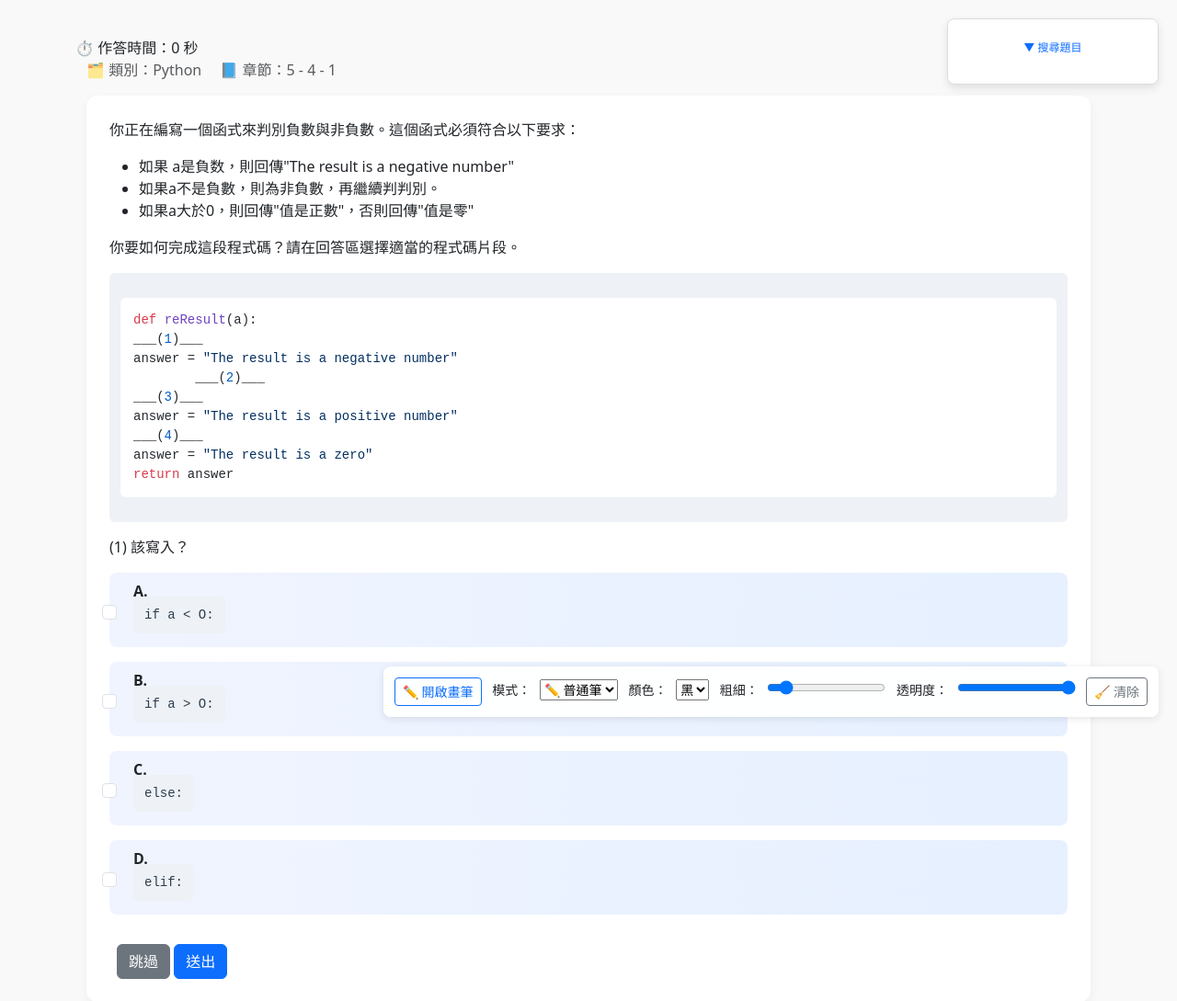
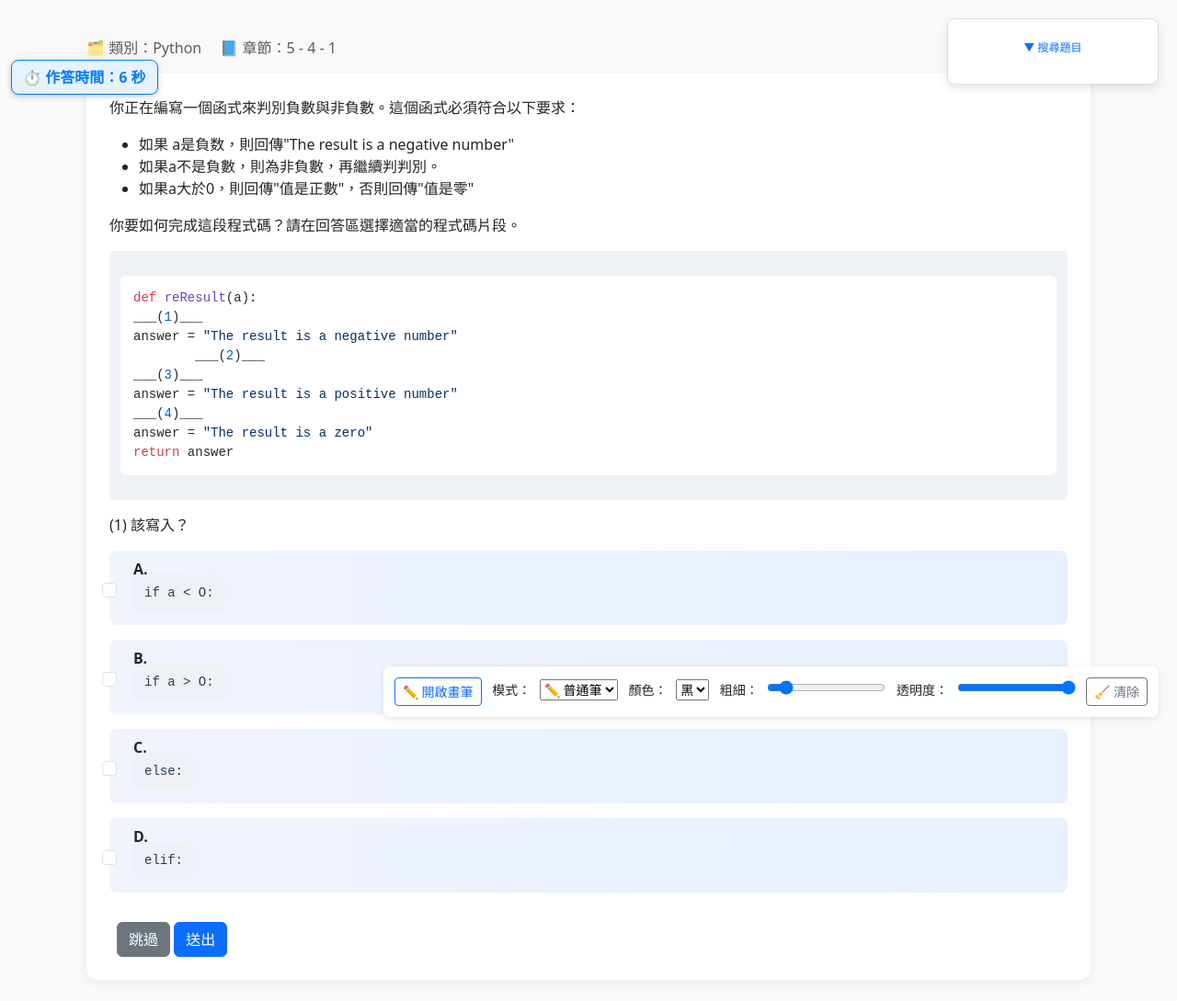
Before and after one commit to qkauia-guy/questionbank, a Django app: page /mock/ in a window 1280 px wide. Shown: the top 1089 px of the page at 92% size. After the commit the page ends 1041 px from the top, so only its background shows below. Run offline with Django 5.2, Linux system fonts and the light colour scheme; data comes from the database, SQL or seed files in the repository; some libraries are stand-ins or nearby versions.

Commit message:
create css, js

```diff
--- a/quiz/static/css/mock_exam.css
+++ b/quiz/static/css/mock_exam.css
@@ -142,3 +142,19 @@ pre:hover, code:hover {
 .canvas-controls input {
   margin-left: 6px;
 }
+
+/* 計時器 */
+#floating-timer {
+  position: fixed;
+  top: 65px; /* ← 可自行調整 */
+  left: 12px;
+  background: #e6f3ff;
+  border: 1px solid #007bff;
+  color: #007bff;
+  font-weight: bold;
+  padding: 6px 12px;
+  border-radius: 8px;
+  z-index: 1000;
+  font-size: 16px;
+  box-shadow: 0 2px 6px rgba(0, 0, 0, 0.2);
+}
--- /dev/null
+++ b/quiz/static/js/floating_timer.js
@@ -0,0 +1,21 @@
+let seconds = 0;
+  const timerDisplay = document.getElementById("timer");
+  const usedTimeInput = document.getElementById("used_time");
+
+  const updateTimer = () => {
+    seconds += 1;
+    timerDisplay.textContent = seconds;
+    usedTimeInput.value = seconds;
+  };
+
+  // 每秒更新一次
+  let timer = setInterval(updateTimer, 1000);
+
+  // 切離頁面時暫停，回來時恢復
+  document.addEventListener("visibilitychange", () => {
+    if (document.hidden) {
+      clearInterval(timer);
+    } else {
+      timer = setInterval(updateTimer, 1000);
+    }
+  });
--- a/quiz/templates/quiz/mock_exam.html
+++ b/quiz/templates/quiz/mock_exam.html
@@ -18,6 +18,7 @@
     <!-- JavaScript 檔案引入 -->
     <script src="{% static 'js/toggle.js' %}" defer></script>
     <script src="{% static 'js/mock_exam.js' %}" defer></script>
+    <script src="{% static 'js/floating_timer.js' %}" defer></script>
     <script src="//cdnjs.cloudflare.com/ajax/libs/highlight.js/11.9.0/highlight.min.js" defer></script>
 
     <!-- 程式碼高亮初始化 -->
```
